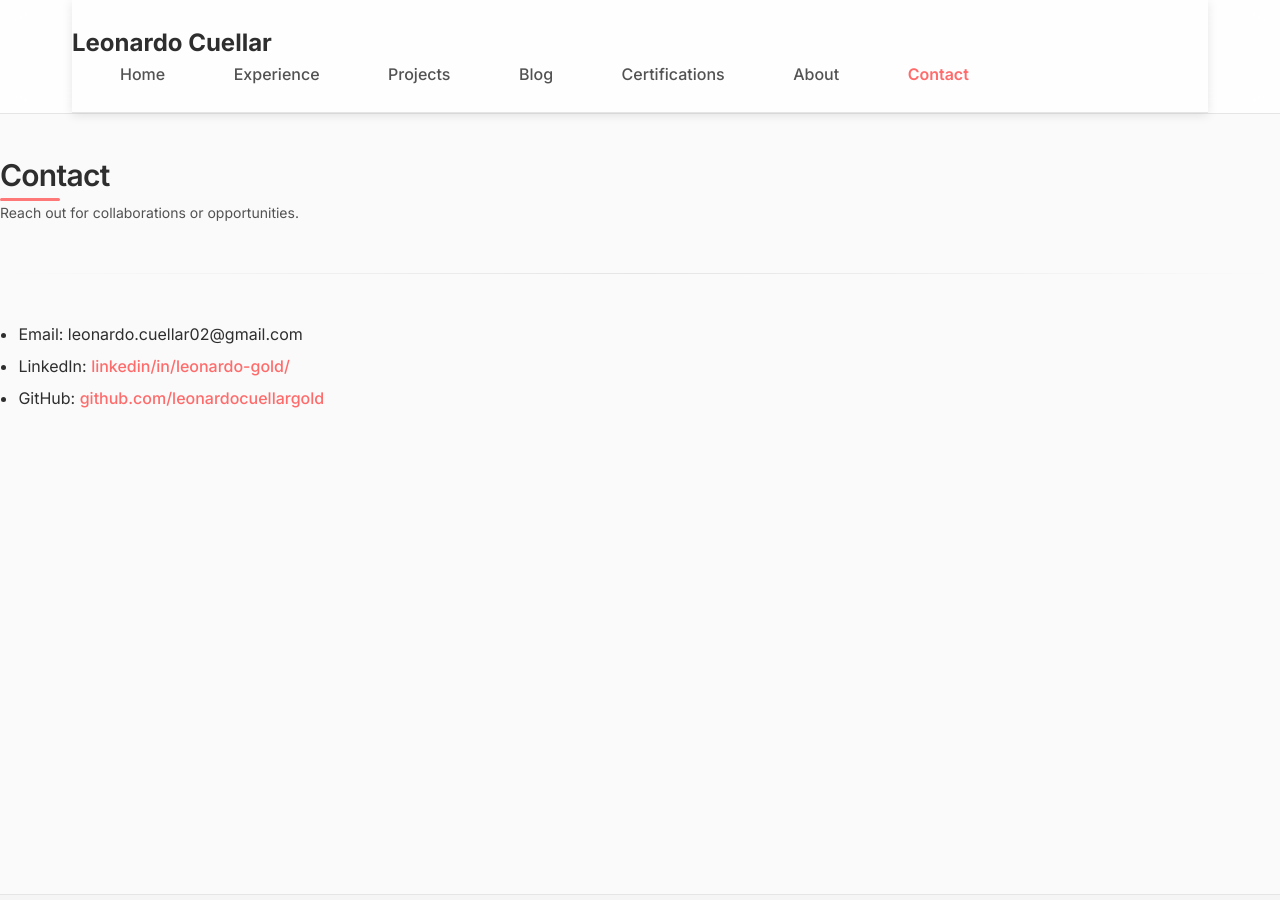
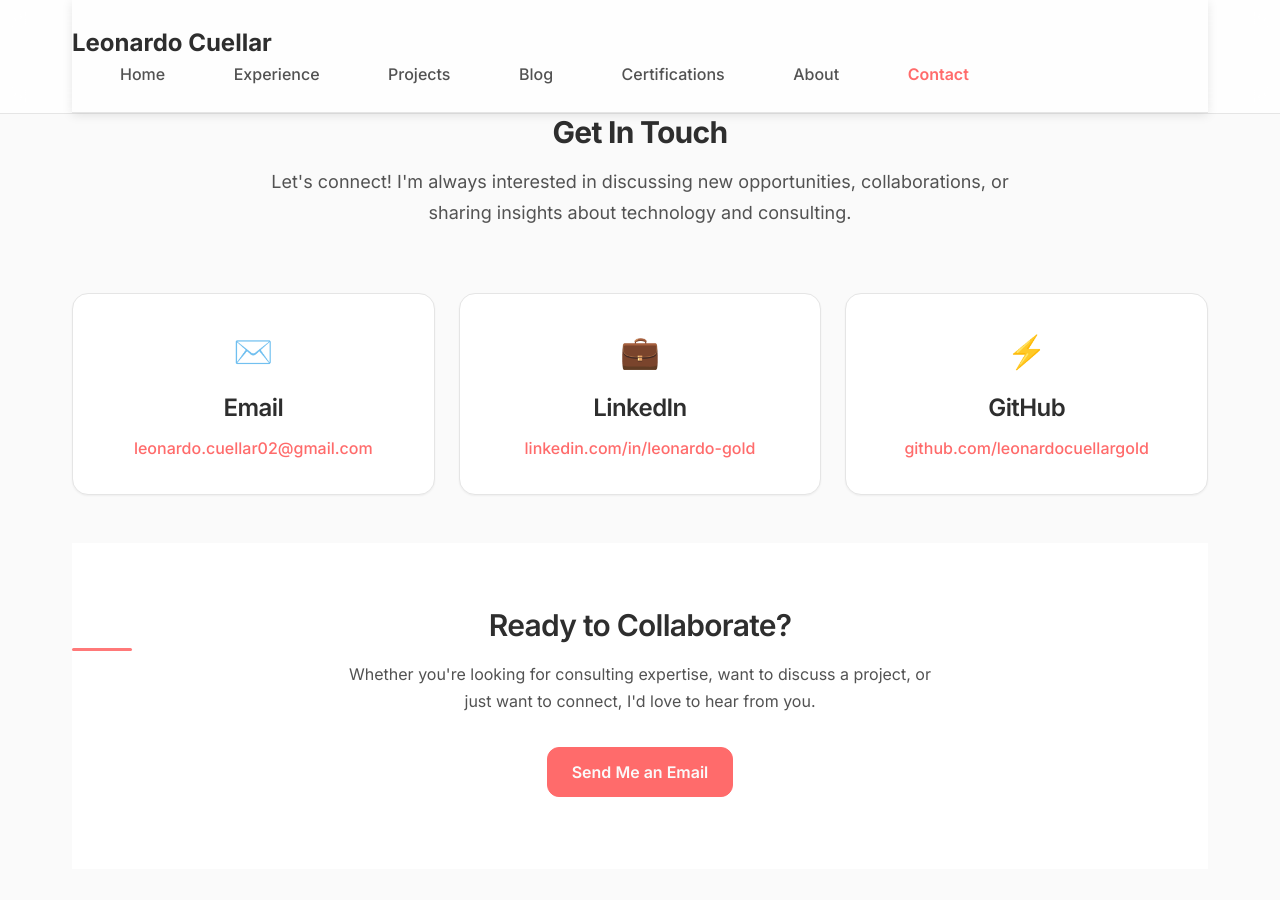
Before and after one commit to leonardocuellargold/leonardocuellargold.github.io, a Jekyll site: the page built from pages/contact.md, in a window 1280 px wide and 900 px high. Built offline with Jekyll 4.4.1, drawn with Linux system fonts in a browser that asks for light colours.

Commit message:
Made changes

```diff
--- a/assets/main.scss
+++ b/assets/main.scss
@@ -1155,6 +1155,94 @@
   transform: translateX(2px);
 }
 
+/* === CERTIFICATIONS COMPONENTS === */
+.certifications-grid {
+  display: grid;
+  grid-template-columns: repeat(auto-fit, minmax(300px, 1fr));
+  gap: var(--space-6);
+  margin-top: var(--space-8);
+}
+
+.certification-card {
+  text-align: center;
+  padding: var(--space-8);
+
+  h3 {
+    color: var(--text-primary);
+    margin-bottom: var(--space-2);
+    font-size: var(--text-lg);
+  }
+
+  .cert-org {
+    color: var(--accent);
+    font-weight: 600;
+    margin-bottom: var(--space-2);
+  }
+
+  .cert-year {
+    color: var(--text-secondary);
+    font-size: var(--text-sm);
+    margin-bottom: var(--space-4);
+  }
+}
+
+/* === CONTACT COMPONENTS === */
+.contact-grid {
+  display: grid;
+  grid-template-columns: repeat(auto-fit, minmax(280px, 1fr));
+  gap: var(--space-6);
+  margin: var(--space-8) 0;
+}
+
+.contact-card {
+  text-align: center;
+  padding: var(--space-8);
+
+  .contact-icon {
+    font-size: 2rem;
+    margin-bottom: var(--space-4);
+  }
+
+  h3 {
+    color: var(--text-primary);
+    margin-bottom: var(--space-3);
+  }
+
+  p {
+    margin-bottom: 0;
+  }
+
+  a {
+    color: var(--accent);
+    text-decoration: none;
+
+    &:hover {
+      text-decoration: underline;
+    }
+  }
+}
+
+.cta-section {
+  text-align: center;
+  padding: var(--space-16) 0;
+  margin-top: var(--space-12);
+  background: var(--bg-elevated);
+  border-radius: var(--border-radius-lg);
+
+  h2 {
+    margin-bottom: var(--space-4);
+    color: var(--text-primary);
+  }
+
+  p {
+    color: var(--text-secondary);
+    margin-bottom: var(--space-6);
+    max-width: 600px;
+    margin-left: auto;
+    margin-right: auto;
+  }
+}
+
 /* === UTILITY CLASSES === */
 
 /* Spacing */
--- a/pages/contact.md
+++ b/pages/contact.md
@@ -3,10 +3,46 @@
 title: Contact
 permalink: /contact/
 ---
-<br>
 
-{% include section-title.html id="contact" title="Contact" subtitle="Reach out for collaborations or opportunities." %}
+<div class="container">
+  <!-- Page Header -->
+  <section class="section-header animate-fade-up">
+    <h1 class="section-title">Get In Touch</h1>
+    <p class="section-subtitle">
+      Let's connect! I'm always interested in discussing new opportunities,
+      collaborations, or sharing insights about technology and consulting.
+    </p>
+  </section>
 
-- Email: leonardo.cuellar02@gmail.com
-- LinkedIn: <a href="https://www.linkedin.com/in/leonardo-gold/" target="_blank">linkedin/in/leonardo-gold/</a>
-- GitHub: <a href="https://github.com/leonardocuellargold" target="_blank">github.com/leonardocuellargold</a>
+  <!-- Contact Information -->
+  <section class="contact-section animate-fade-up" style="animation-delay: 0.2s">
+    <div class="contact-grid">
+      <div class="contact-card card">
+        <div class="contact-icon">✉️</div>
+        <h3>Email</h3>
+        <p><a href="mailto:leonardo.cuellar02@gmail.com">leonardo.cuellar02@gmail.com</a></p>
+      </div>
+
+      <div class="contact-card card">
+        <div class="contact-icon">💼</div>
+        <h3>LinkedIn</h3>
+        <p><a href="https://www.linkedin.com/in/leonardo-gold/" target="_blank">linkedin.com/in/leonardo-gold</a></p>
+      </div>
+
+      <div class="contact-card card">
+        <div class="contact-icon">⚡</div>
+        <h3>GitHub</h3>
+        <p><a href="https://github.com/leonardocuellargold" target="_blank">github.com/leonardocuellargold</a></p>
+      </div>
+    </div>
+  </section>
+
+  <!-- Call to Action -->
+  <section class="cta-section animate-fade-up" style="animation-delay: 0.4s">
+    <div class="cta-content">
+      <h2>Ready to Collaborate?</h2>
+      <p>Whether you're looking for consulting expertise, want to discuss a project, or just want to connect, I'd love to hear from you.</p>
+      <a href="mailto:leonardo.cuellar02@gmail.com" class="btn btn-primary">Send Me an Email</a>
+    </div>
+  </section>
+</div>
```
Also changed, not shown: index.md (+3 -3 lines), pages/blog.md (+13 -32 lines), pages/certifications.md (+24 -10 lines), pages/experience.md (+1 -0 lines).
